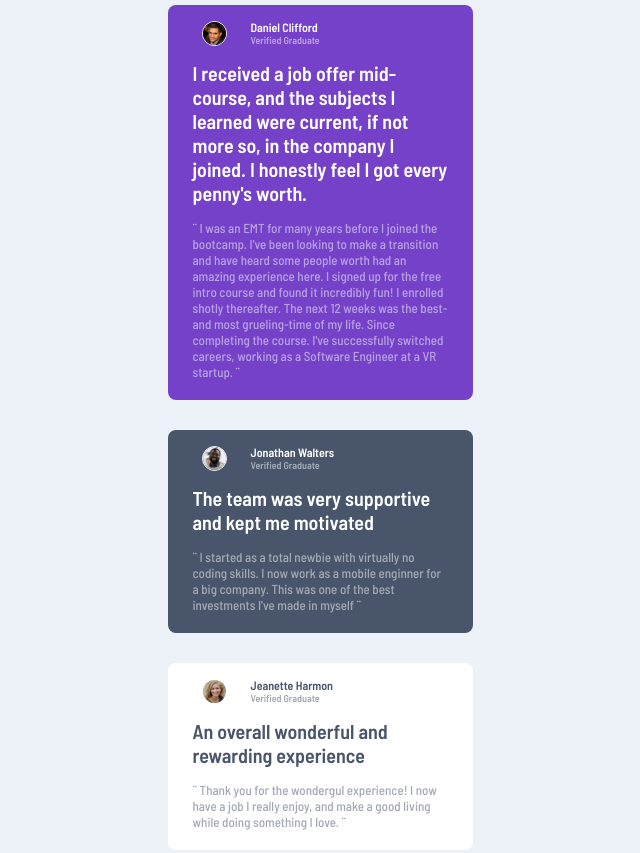
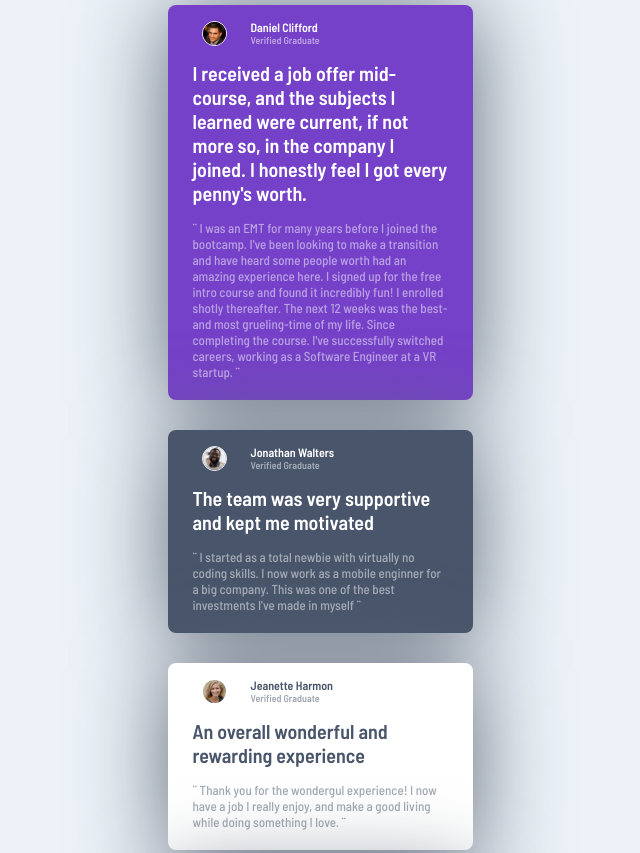
Before and after one commit to StevenGerman/reto-testimonios-css-grid, a plain HTML site: page index.html in a window 1280 px wide. Shown: the top 853 px of the page, without its empty margins (320-960 px from the left). Drawn offline with Linux system fonts and the light colour scheme.

Commit message:
Testimonios

```diff
--- a/css/styles.css
+++ b/css/styles.css
@@ -30,6 +30,7 @@
     grid-row: 100px auto;
     padding: 15px 20px;
     border-radius: 8px;
+    box-shadow: 0px 5px 90px hsl(217, 12%, 41%) ;
 }
 .avatar_name{
     /*background: gray;*/
```
